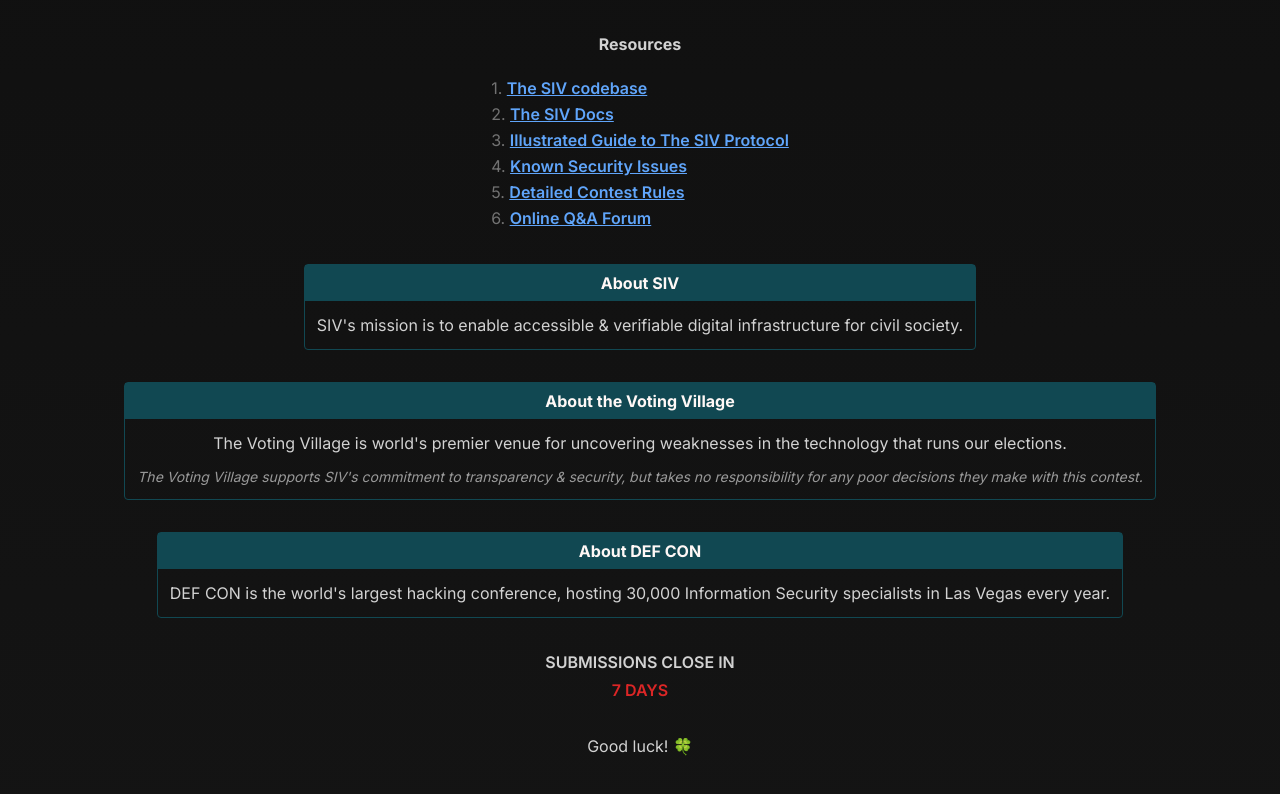
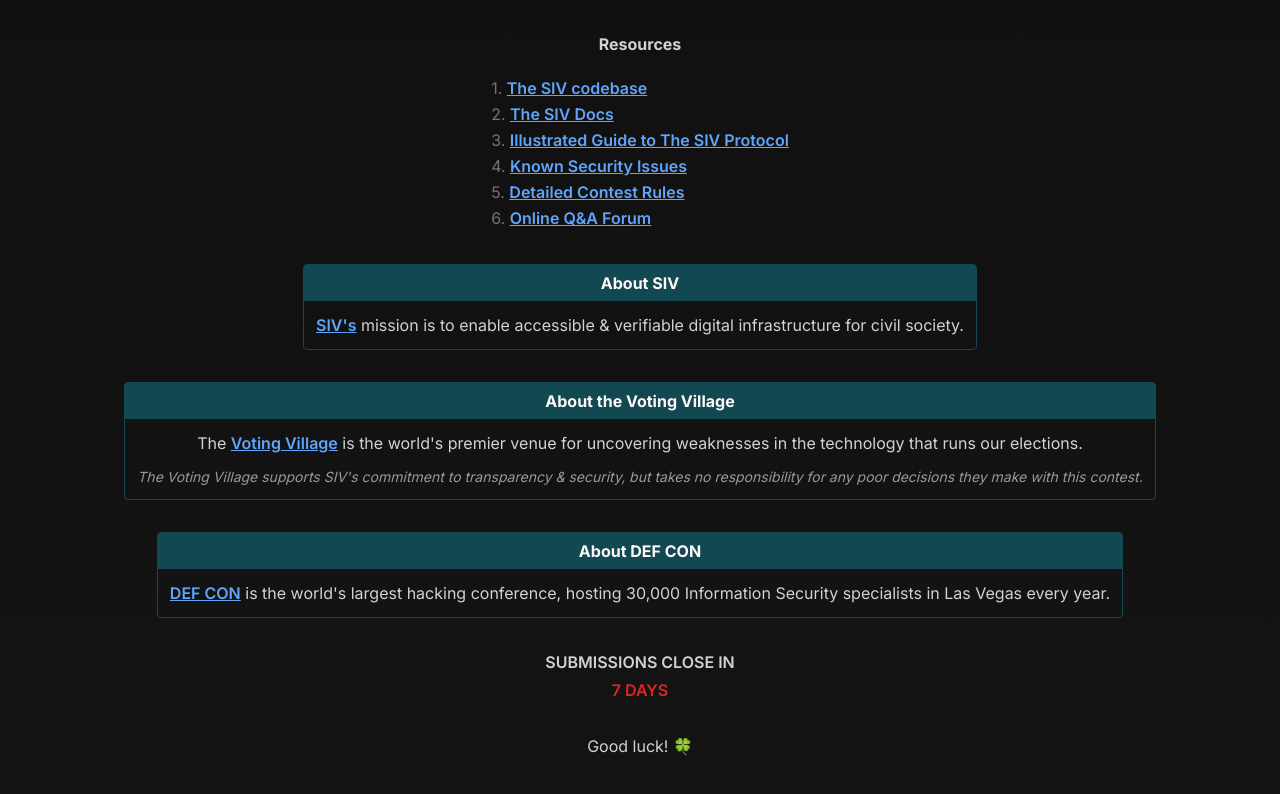
Before and after one commit to siv-org/hack.siv.org, a Next.js app: page / in a window 1280 px wide. Shown: the part 1730-2524 px from the top of the page. Built offline with nearby package versions, Linux system fonts and the light colour scheme.

Commit message:
Add links to about sections

```diff
--- a/app/page.tsx
+++ b/app/page.tsx
@@ -241,12 +241,27 @@
       </div>
 
       <Box color={deepTeal} title="About SIV">
-        SIV{"'"}s mission is to enable accessible & verifiable digital
-        infrastructure for civil society.
+        <a
+          href="https://siv.org"
+          target="_blank"
+          className="underline text-blue-400 font-semibold"
+        >
+          SIV{"'"}s
+        </a>{' '}
+        mission is to enable accessible & verifiable digital infrastructure for
+        civil society.
       </Box>
       <Box color={deepTeal} title="About the Voting Village">
-        The Voting Village is world{"'"}s premier venue for uncovering
-        weaknesses in the technology that runs our elections.
+        The{' '}
+        <a
+          href="https://www.votingvillage.org"
+          target="_blank"
+          className="underline text-blue-400 font-semibold"
+        >
+          Voting Village
+        </a>{' '}
+        is the world{"'"}s premier venue for uncovering weaknesses in the
+        technology that runs our elections.
         <div className="mt-3 text-sm italic opacity-70">
           The Voting Village supports SIV{"'"}s commitment to transparency &
           security, but takes no responsibility for any poor decisions they make
@@ -254,7 +269,14 @@
         </div>
       </Box>
       <Box color={deepTeal} title="About DEF CON">
-        DEF CON is the world{"'"}s largest hacking conference, hosting 30,000
+        <a
+          href="https://defcon.org"
+          target="_blank"
+          className="underline text-blue-400 font-semibold"
+        >
+          DEF CON
+        </a>{' '}
+        is the world{"'"}s largest hacking conference, hosting 30,000
         Information Security specialists in Las Vegas every year.
       </Box>
 
```
